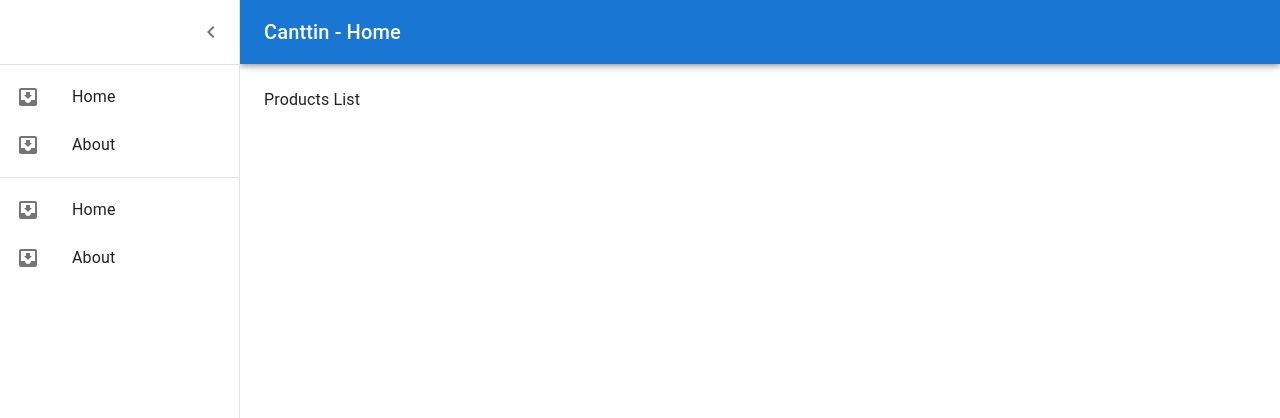
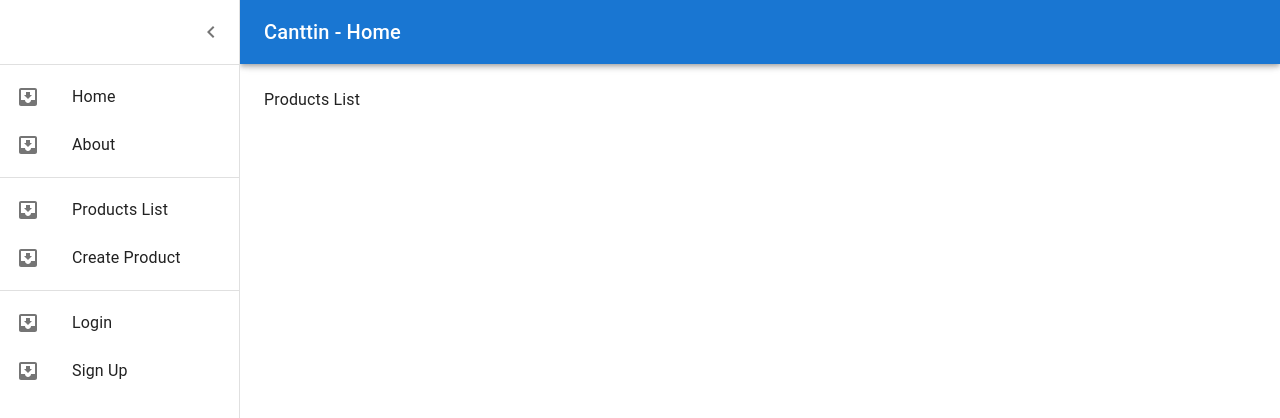
Before and after one commit to Techsolutions1213/Cantiin-React-NextJS, a React (Create React App) app in the folder src/: page /products in a window 1280 px wide. Both pictures are taken after a click on the button "open drawer". Shown: the top 418 px of the page. Built offline with nearby package versions, Linux system fonts and the light colour scheme.

Commit message:
Drawer lsist items are now correct

```diff
--- a/src/src/Custom/Drawer.js
+++ b/src/src/Custom/Drawer.js
@@ -129,11 +129,17 @@ export default function DrawerCustom({DrawerContent, DrawerHeaderCustom}) {
         ]}/>
 
 
-        <Divider />
+<Divider />
+<DrawerList listItems={          [
+            {"linkText": "Products List", icon:<InboxIcon />,link:"/products"},
+            {"linkText": "Create Product", icon:<InboxIcon />,link:"/products/create"},
+        ]}/>
+<Divider />
 
         <DrawerList listItems={          [
-            {"linkText": "Home", icon:<InboxIcon />,link:"/"},
-            {"linkText": "About", icon:<InboxIcon />,link:"/about"},
+            {"linkText": "Login", icon:<InboxIcon />,link:"/login"},
+            {"linkText": "Sign Up", icon:<InboxIcon />,link:"/signup"},
+
         ]}/>
 
 
```
